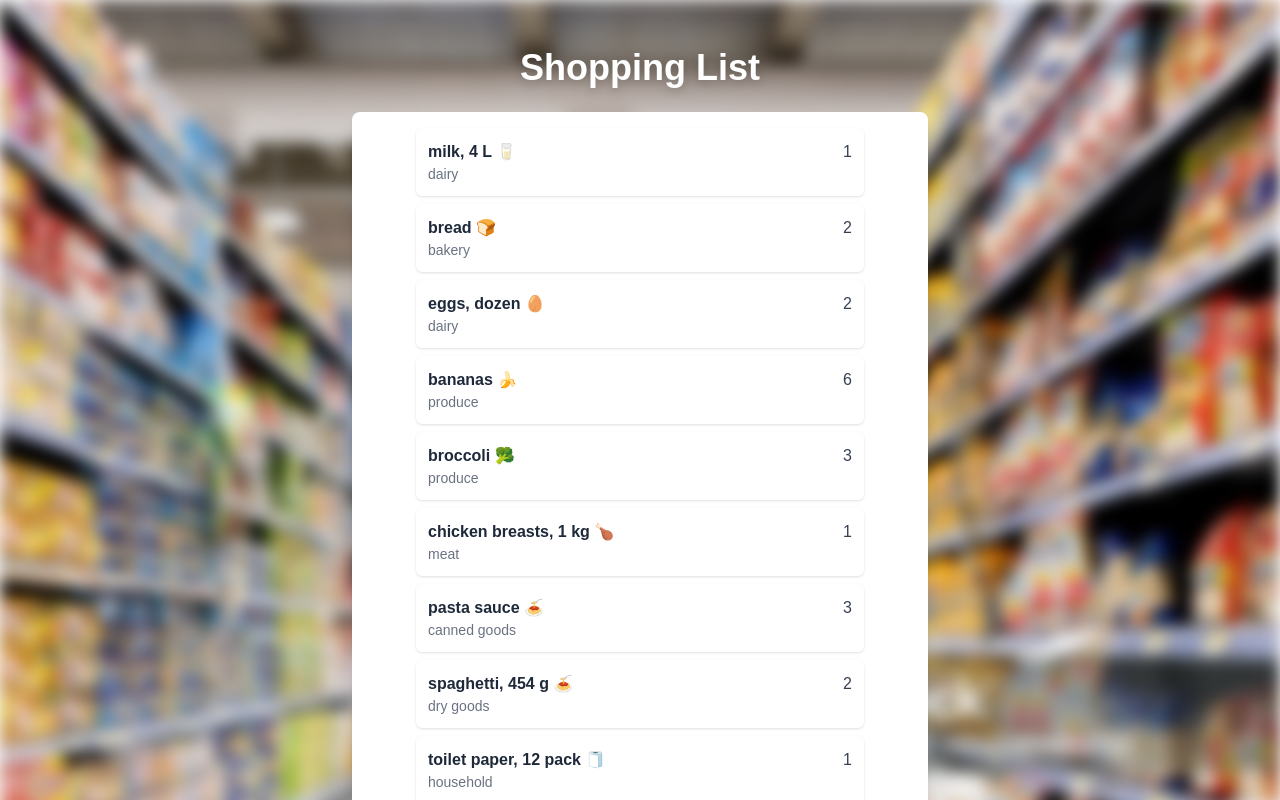
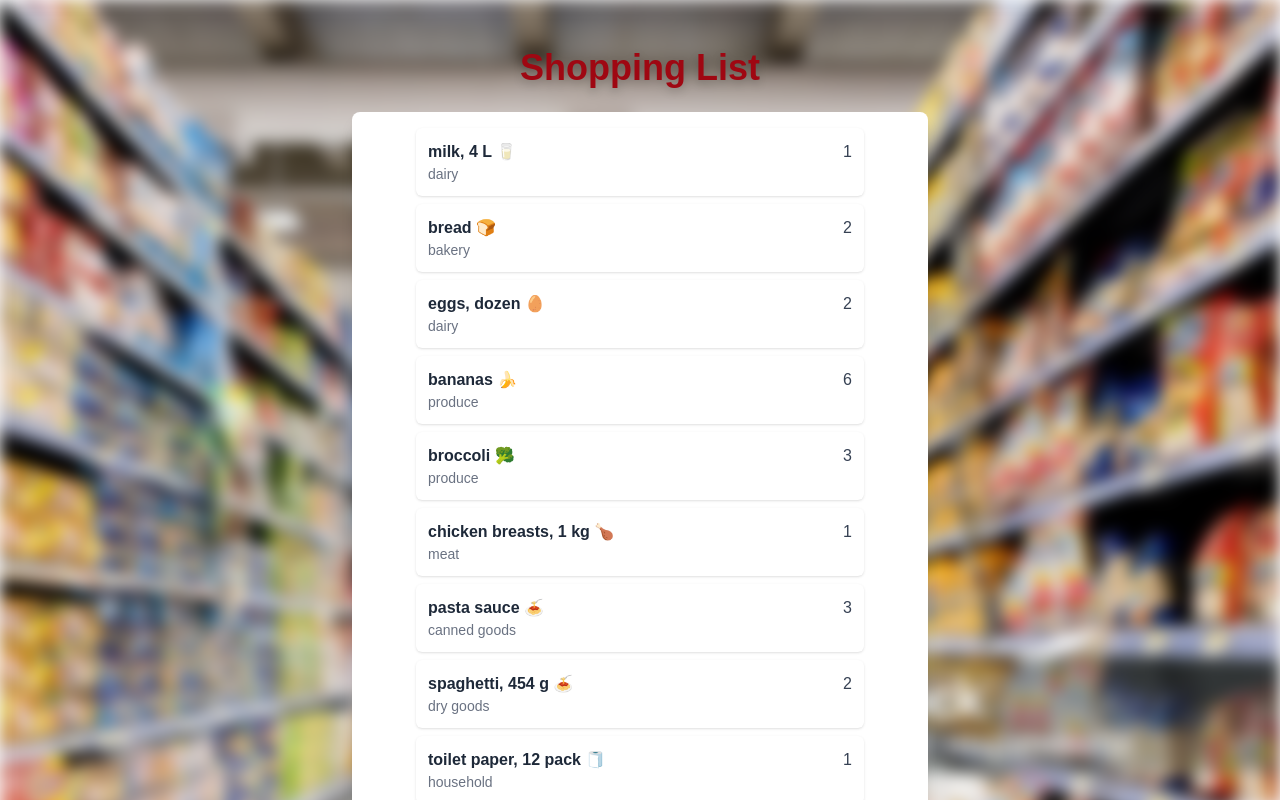
Before and after one commit to Sven-Milicevic/cprg306-assignments, a Next.js app: page /week-3 in a window 1280 px wide. Shown: the top 800 px of the page. Built offline with nearby package versions, Linux system fonts and the light colour scheme.

Commit message:
week-3 update
Changed Shopping List header

```diff
--- a/app/week-3/page.tsx
+++ b/app/week-3/page.tsx
@@ -15,7 +15,7 @@ const Page: React.FC = () => {
       />
 
       {/* Content */}
-      <h1 className="text-4xl font-bold text-white mt-6 mb-6 drop-shadow-lg">
+      <h1 className="text-4xl font-bold text-red-800 mt-6 mb-6 drop-shadow-lg">
         Shopping List
       </h1>
       <div className="bg-white bg-opacity-80 rounded-lg p-4 w-full max-w-xl shadow-lg">
```
